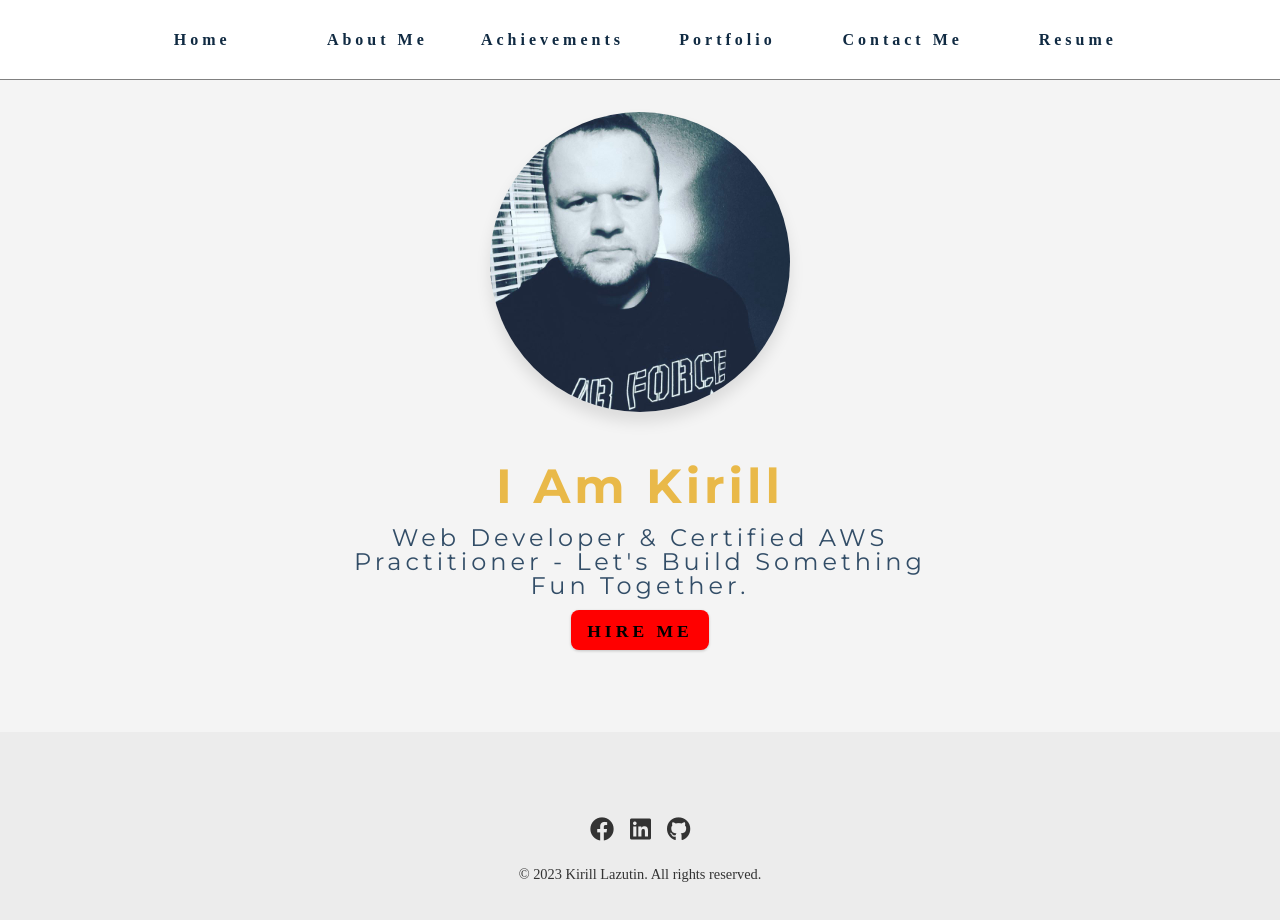
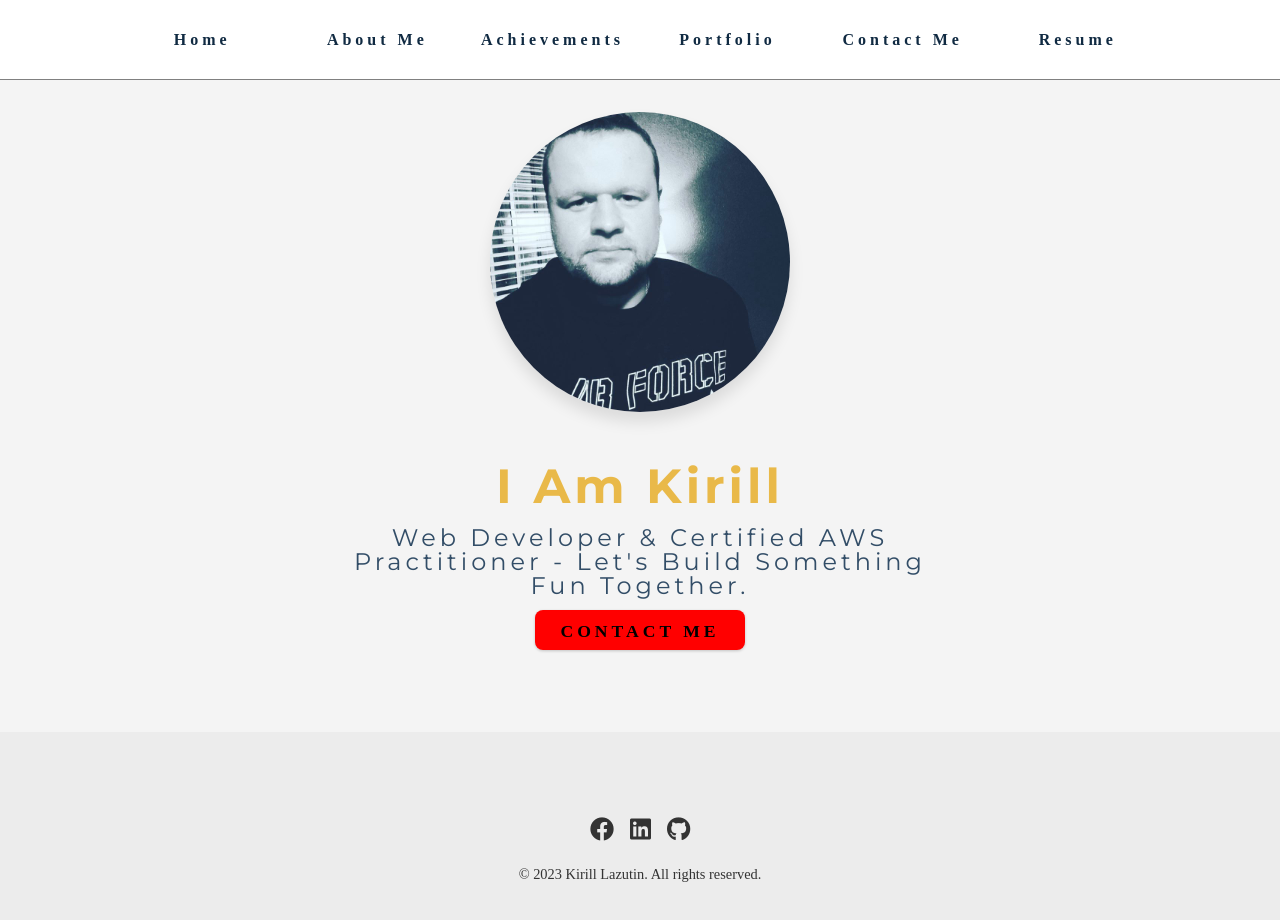
Before and after one commit to Kirill777-web/PortfolioWebDev, a React (Vite) app: page / in a window 1280 px wide. Shown: the top 920 px of the page. Built offline with nearby package versions, Linux system fonts and the light colour scheme.

Commit message:
changed text in btn , and corrected style

```diff
--- a/src/Contact.css
+++ b/src/Contact.css
@@ -51,7 +51,7 @@ textarea.form-control {
 }
 
 .btn {
-  width: 23%;
+  width: 35%;
   height: 40px;
   margin-left: auto;
   margin-right: auto;
--- a/src/Hero.jsx
+++ b/src/Hero.jsx
@@ -20,7 +20,7 @@ function Hero() {
               something fun together.
             </h4>
             <Link to='/contact' className='btn hero-btn'>
-              hire me
+              contact me
             </Link>
           </article>
         </div>
--- a/src/index.css
+++ b/src/index.css
@@ -122,6 +122,20 @@ p {
 .bg-grey {
   background: var(--clr-primary-10);
 }
+.underline {
+  width: 5rem;
+  height: 0.25rem;
+  margin-bottom: 1.25rem;
+  background: var(--clr-primary-5);
+  margin-left: auto;
+  margin-right: auto;
+}
+.section-title {
+  padding-top: 40px;
+  margin-bottom: 3rem;
+  text-align: center;
+}
+
 @media screen and (min-width: 360px) and (max-width: 676px) {
   .bg-grey {
     height: 100%;
@@ -138,17 +152,3 @@ p {
     height: 70vh;
   }
 }
-
-.underline {
-  width: 5rem;
-  height: 0.25rem;
-  margin-bottom: 1.25rem;
-  background: var(--clr-primary-5);
-  margin-left: auto;
-  margin-right: auto;
-}
-.section-title {
-  padding-top: 40px;
-  margin-bottom: 3rem;
-  text-align: center;
-}
```
